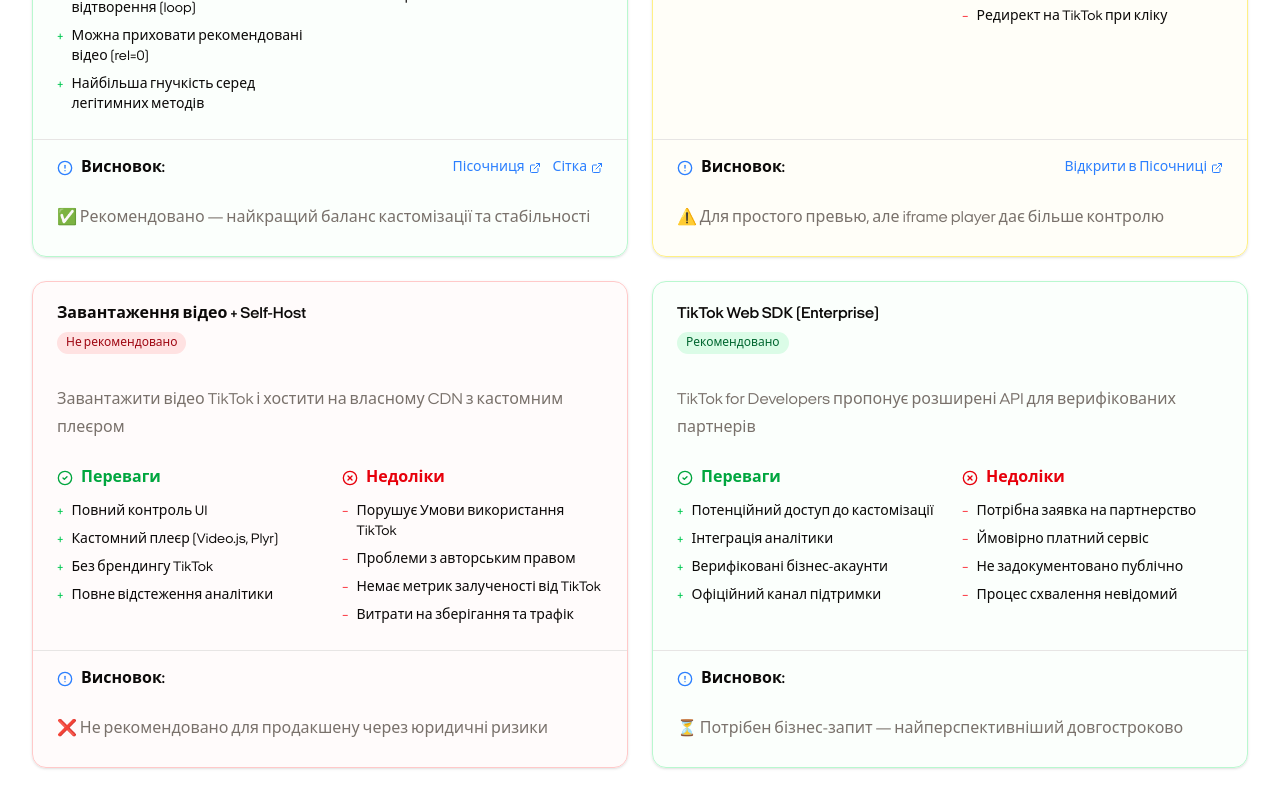
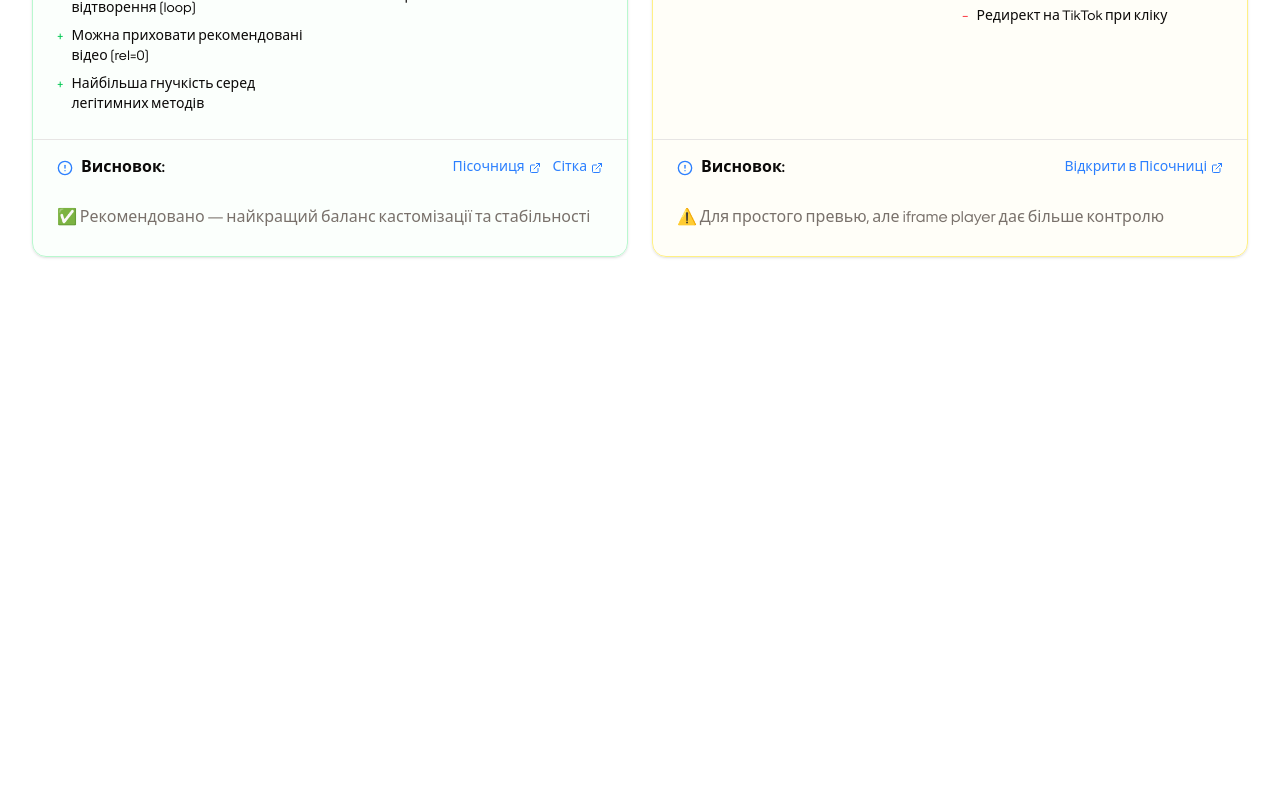
Before and after one commit to 0xsaymon/tik-tok-embeds, a React (Vite) app: page /alternatives in a window 1280 px wide. Shown: the part 551-1351 px from the top of the page. After the commit the page ends 840 px from the top, so only its background shows below. Built offline with nearby package versions, Linux system fonts and the light colour scheme.

Commit message:
fix(alternatives): removed fake solutions

```diff
--- a/src/pages/alternatives/ui/AlternativesPage.tsx
+++ b/src/pages/alternatives/ui/AlternativesPage.tsx
@@ -59,42 +59,6 @@
     ],
     verdict: '⚠️ Для простого превью, але iframe player дає більше контролю',
     links: [{ to: '/?tab=oembed', label: 'Відкрити в Пісочниці' }],
-  },
-  {
-    name: 'Завантаження відео + Self-Host',
-    status: 'not-recommended',
-    description: 'Завантажити відео TikTok і хостити на власному CDN з кастомним плеєром',
-    pros: [
-      'Повний контроль UI',
-      'Кастомний плеєр (Video.js, Plyr)',
-      'Без брендингу TikTok',
-      'Повне відстеження аналітики',
-    ],
-    cons: [
-      'Порушує Умови використання TikTok',
-      'Проблеми з авторським правом',
-      'Немає метрик залученості від TikTok',
-      'Витрати на зберігання та трафік',
-    ],
-    verdict: '❌ Не рекомендовано для продакшену через юридичні ризики',
-  },
-  {
-    name: 'TikTok Web SDK (Enterprise)',
-    status: 'recommended',
-    description: 'TikTok for Developers пропонує розширені API для верифікованих партнерів',
-    pros: [
-      'Потенційний доступ до кастомізації',
-      'Інтеграція аналітики',
-      'Верифіковані бізнес-акаунти',
-      'Офіційний канал підтримки',
-    ],
-    cons: [
-      'Потрібна заявка на партнерство',
-      'Ймовірно платний сервіс',
-      'Не задокументовано публічно',
-      'Процес схвалення невідомий',
-    ],
-    verdict: '⏳ Потрібен бізнес-запит — найперспективніший довгостроково',
   },
 ];
 
```
